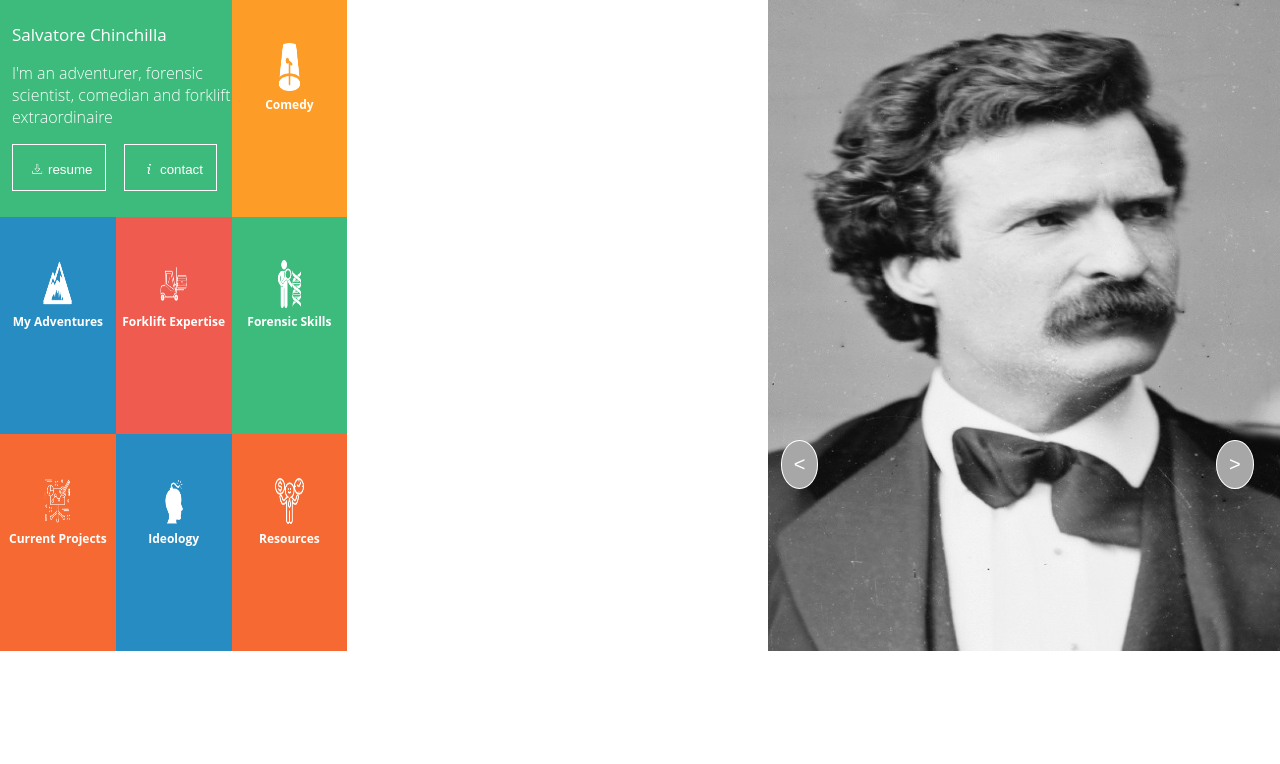
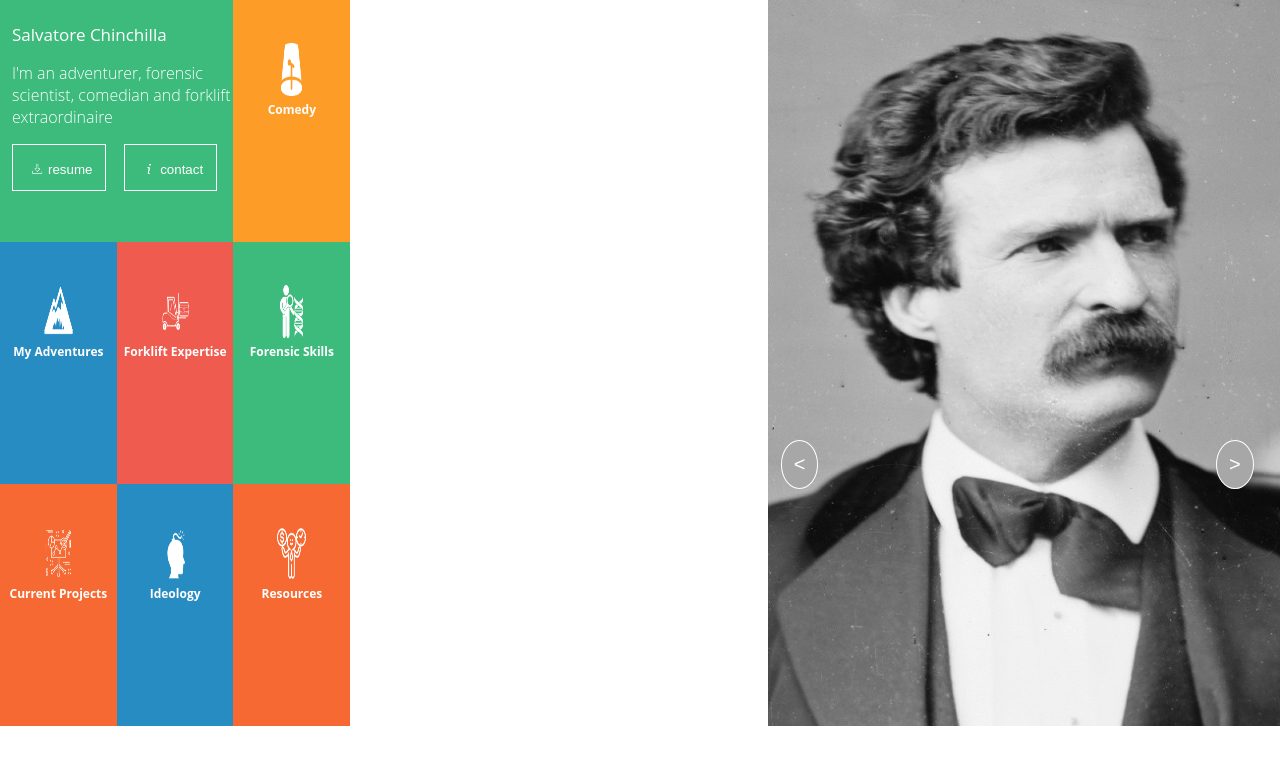
Before and after one commit to airum82/am-comp-challenge-1, a plain HTML site: page index.html in a window 1280 px wide. Drawn offline with Linux system fonts and the light colour scheme.

Commit message:
Made minor adjustments to height of main elements

```diff
--- a/comp1.css
+++ /dev/null
@@ -1,136 +0,0 @@
-body {
-  margin: 0;
-}
-
-button {
-  background-color: #3DBB7C;
-  border: 1px solid white;
-  color: white;
-  padding: 13px;
-}
-
-section {
-  width: auto;
-}
-
-p {
-  color: white;
-  text-align: left;
-  font-weight: 200;
-  padding-left: 12px;
-}
-
-h1,
-h3 {
-  margin: 0;
-  color: #FFFFFF;
-  font-size: 12px;
-}
-
-main {
-  position: absolute;
-}
-
-.download {
-  height: 22px;
-  width: 22px;
-  margin: 0;
-  margin-bottom: -6px;
-}
-
-.resume {
-  margin-right: 8%;
-}
-
-.i-sign {
-  height: 22px;
-  width: 22px;
-  margin: 0;
-  margin-bottom: -6px;
-}
-
-.intro {
-  margin-top: 10%;
-  text-align: left;
-  padding-left: 12px;
-  font-size: 17px;
-  font-weight: 500;
-}
-
-.flex-grid {
-  display: flex;
-}
-
-article {
-  height: 217px;
-  margin: 0;
-  text-align: center;
-  font-family: "Open Sans", sans-serif;
-}
-
-img {
-  height: 22%;
-  width: 25%;
-  margin-top: 37%;
-}
-
-aside {
-  text-align: right;
-}
-
-.top-quad {
-  width: 40%;
-  background-color: #3DBB7C;
-  margin: 0;
-}
-
-.top-right-quad {
-  background-color: #FD9D27;
-  width: 20%;
-  margin: 0;
-
-}
-
-.flex-grid .col {
-  flex: 1;
-}
-
-.left-row-two {
-  width: 20%;
-  margin: 0;
-  background-color: #278CC2;
-  font-weight: lighter;
-}
-
-.mid-row-two {
-  background-color: #EF5B4E;
-  width: 20%;
-}
-
-.right-row-two {
-  background-color: #3DBB7C;
-  width: 20%;
-}
-
-.left-row-three {
-  background-color: #F66932;
-  width: 20%;
-}
-
-.mid-row-three {
-  background-color: #278CC2;
-  width: 20%;
-}
-
-.right-row-three {
-  background-color: #F66932;
-  width: 20%;
-}
-
-.profile-pic {
-  margin: 0;
-  position: absolute;
-  left: 60%;
-  width: 40%;
-  height: 651px;
-}
--- a/style.css
+++ b/style.css
@@ -62,7 +62,7 @@ main {
 }
 
 article {
-  height: 217px;
+  height: 242px;
   margin: 0;
   text-align: center;
   font-family: "Open Sans", sans-serif;
@@ -126,7 +126,7 @@ aside {
   z-index: -1;
   left: 60%;
   width: 40%;
-  height: 651px;
+  height: 726px;
 }
 
 .left,
```
